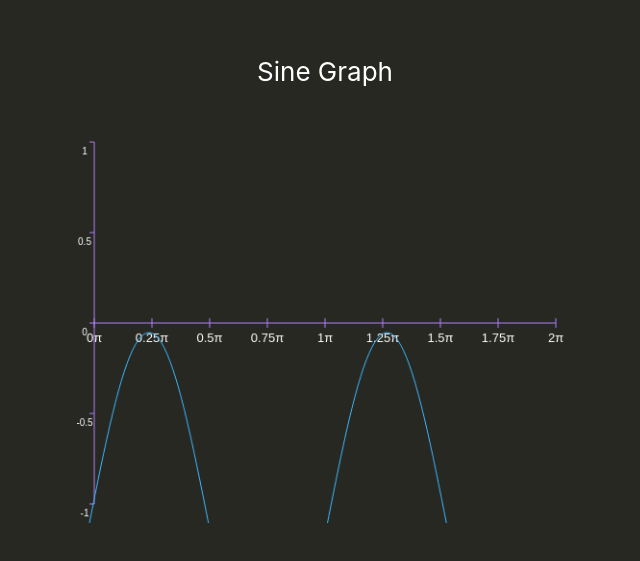
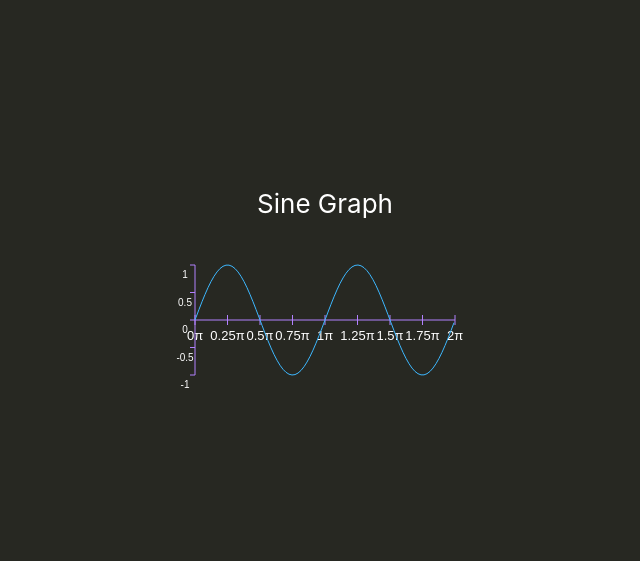
Before and after one commit to D-R-Donovan/learningReactAndGraphs, a React (Create React App) app: page / in a window 1280 px wide. Shown: the part 119-680 px from the top of the page, without its empty margins (315-955 px from the left). Built offline with nearby package versions, Linux system fonts and the light colour scheme.

Commit message:
graph now takes classname prop & fix app sinewave

```diff
--- a/src/App.css
+++ b/src/App.css
@@ -1,6 +1,5 @@
 .App {
   text-align: center;
-  background-color: #272822;
 }
 
 .App-header {
@@ -16,3 +15,16 @@
 .App-link {
   color: #61dafb;
 }
+
+.Flexdiv {
+  display: flex;
+  flex-direction: column;
+  width: 90%;
+  height: 400px;
+}
+
+.graphStyle {
+  image-rendering: "auto";
+  flex: 1;
+  border: "1px solid white";
+}
--- a/src/App.tsx
+++ b/src/App.tsx
@@ -1,34 +1,34 @@
 import React from 'react';
+
 import './App.css';
 import Graph from './Graph';
 
-const sineWave = (ctx: CanvasRenderingContext2D, width: number, height: number): void => {
-  ctx.beginPath()
-  ctx.strokeStyle = "#3eb8ff"
-  ctx.moveTo(15, height / 2)
-  for (let x = 15; x < width - 10; x++) {
+const sineWave = (ctx: CanvasRenderingContext2D, width: number, height: number, padding: number): void => {
+  ctx.beginPath();
+  let freq = 2;
+  let graphHeight = (height / 2) - padding;
+  ctx.strokeStyle = "#3eb8ff";
+  ctx.moveTo(padding, 0);
+  for (let x = padding; x < (width - padding); x++) {
     if (x % 3 === 0) {
-      let y = (height / 2) - (((height - 20) / 2) * Math.sin(((x - 15) * 2 * Math.PI) * (2 / (width - 25))))
-      ctx.lineTo(x, y)
+      let y = -graphHeight * Math.sin(2 * Math.PI * (x - padding) * (freq / (width - 2 * padding)));
+      ctx.lineTo(x, y);
     }
   }
-  ctx.stroke()
+  ctx.stroke();
 }
 
 function App(): JSX.Element {
-  const graphStyle: React.CSSProperties = {
-    imageRendering: "auto",
-    width: 500,
-    height: 400,
-    padding: 10
-  }
+  //const graphStyle: React.CSSProperties = styles.graphStyle;
   return (
     <div className="App">
       <header className="App-header">
-        <p>
-          Sine Graph
-        </p>
-        <Graph height={400} width={500} style={graphStyle} plotLine={sineWave}/>
+        <div className="Flex-div">
+          <p>
+            Sine Graph
+          </p>
+          <Graph height={400} width={500} className="graphStyle" plotLine={sineWave} />
+        </div>
       </header>
     </div>
   );
--- a/src/Graph.tsx
+++ b/src/Graph.tsx
@@ -5,7 +5,7 @@ type PlottingFunction = (ctx: CanvasRenderingContext2D, width: number, height: n
 interface graphProps {
     height: number;
     width: number;
-    style: React.CSSProperties;
+    className: string;
     plotLine: PlottingFunction;
 }
 
@@ -94,7 +94,7 @@ function Graph(props: graphProps): JSX.Element {
         graphSetup(localref.current, props.plotLine);
     })
 
-    return <canvas ref={localref} style={props.style} />
+    return <canvas ref={localref} className={props.className} />
 }
 
 export default Graph;
--- a/src/index.css
+++ b/src/index.css
@@ -1,4 +1,5 @@
 body {
+  background-color: #272822;
   margin: 0;
   font-family: -apple-system, BlinkMacSystemFont, 'Segoe UI', 'Roboto', 'Oxygen',
     'Ubuntu', 'Cantarell', 'Fira Sans', 'Droid Sans', 'Helvetica Neue',
```
